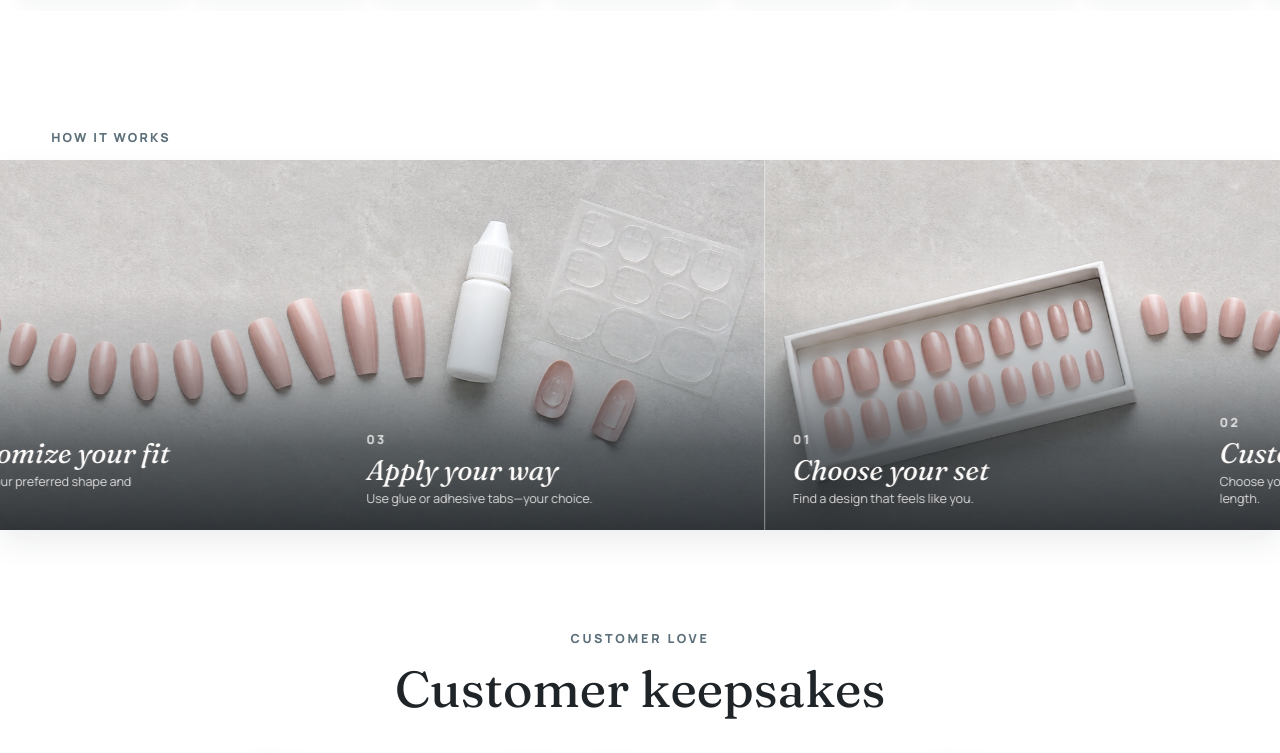
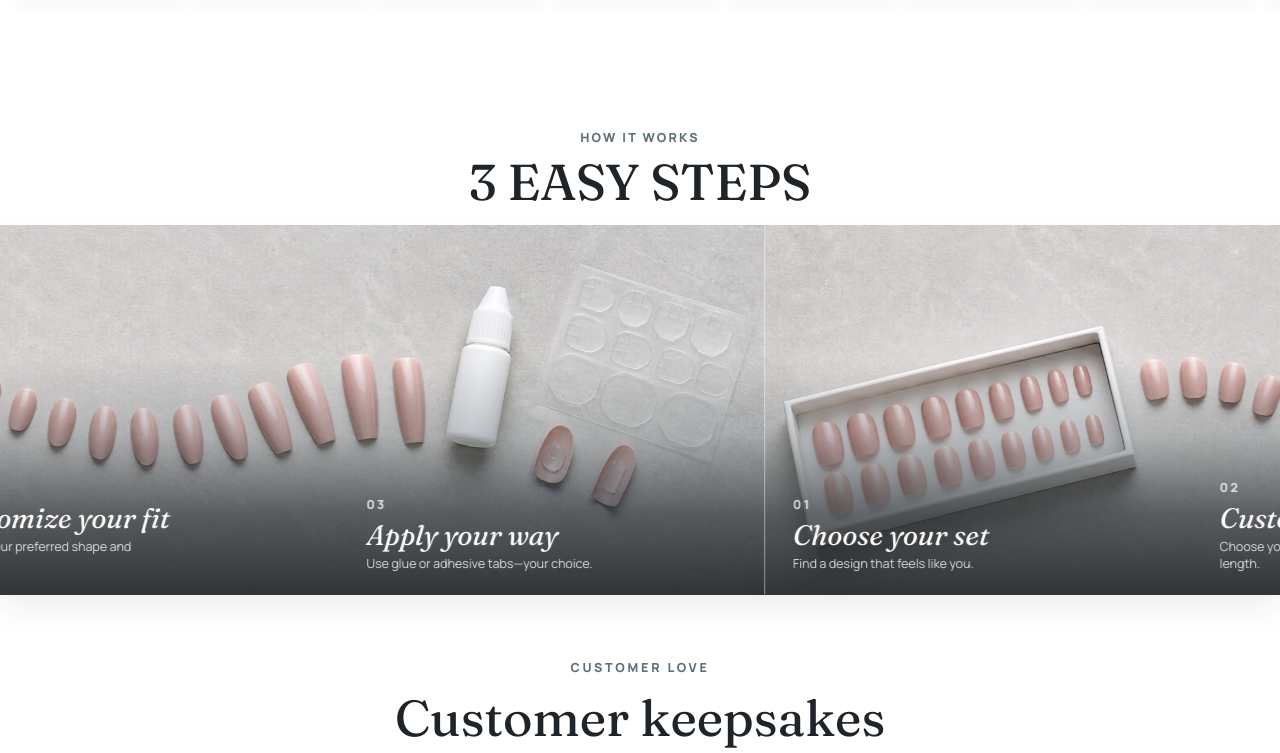
Before and after one commit to cashmoneyrick9/YourPrettySets, a React (Vite) app: page / in a window 1280 px wide. Shown: the part 2338-3091 px from the top of the page. Built offline with nearby package versions, Linux system fonts and the light colour scheme.

Commit message:
style: refine home section rhythm

```diff
--- a/src/components/HowItWorksSpinningBannerTest.css
+++ b/src/components/HowItWorksSpinningBannerTest.css
@@ -1,16 +1,15 @@
 .how-it-works-banner-test {
   background: var(--site-page-bg);
-  padding: clamp(18px, 3vw, 32px) 0 clamp(34px, 5vw, 58px);
+  padding: clamp(18px, 3vw, 32px) 0 clamp(20px, 3vw, 32px);
 }
 
-.how-it-works-banner-test__label {
-  color: var(--site-accent);
-  font-size: var(--type-caption);
-  font-weight: var(--weight-strong);
-  letter-spacing: var(--tracking-caption);
-  margin: 0 auto 14px;
-  padding: 0 var(--space-page-inline);
-  text-transform: uppercase;
+.how-it-works-banner-test__heading.confidence-section__heading {
+  gap: 12px;
+  margin-bottom: var(--space-heading-gap);
+}
+
+.how-it-works-banner-test__heading.confidence-section__heading h2 {
+  margin-top: 0;
 }
 
 .how-it-works-banner-test__viewport {
--- a/src/components/HowItWorksSpinningBannerTest.tsx
+++ b/src/components/HowItWorksSpinningBannerTest.tsx
@@ -54,9 +54,10 @@ export function HowItWorksSpinningBannerTest() {
       className="how-it-works-banner-test"
       data-testid="how-it-works-banner-test"
     >
-      <p className="how-it-works-banner-test__label" id="how-it-works-banner-test-label">
-        HOW IT WORKS
-      </p>
+      <div className="section-heading confidence-section__heading how-it-works-banner-test__heading">
+        <p className="eyebrow">HOW IT WORKS</p>
+        <h2 id="how-it-works-banner-test-label">3 EASY STEPS</h2>
+      </div>
       <div
         aria-label="Continuous How It Works banner. Focus or touch to pause movement."
         className={`how-it-works-banner-test__viewport${isPaused ? " how-it-works-banner-test__viewport--paused" : ""}`}
```
Also changed, not shown: src/styles.css, 2 other files (tests, documents, lock files or other folders).
